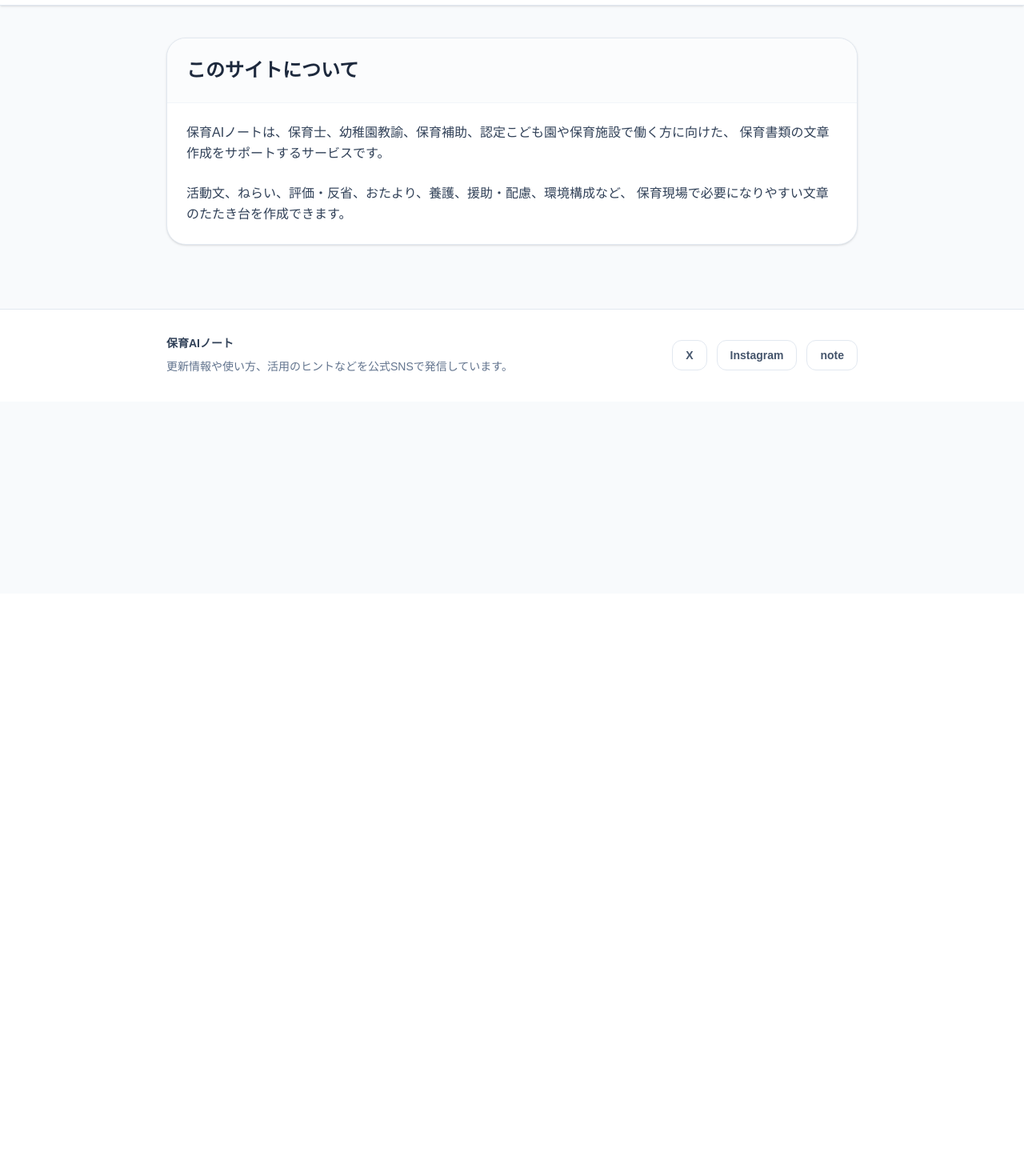
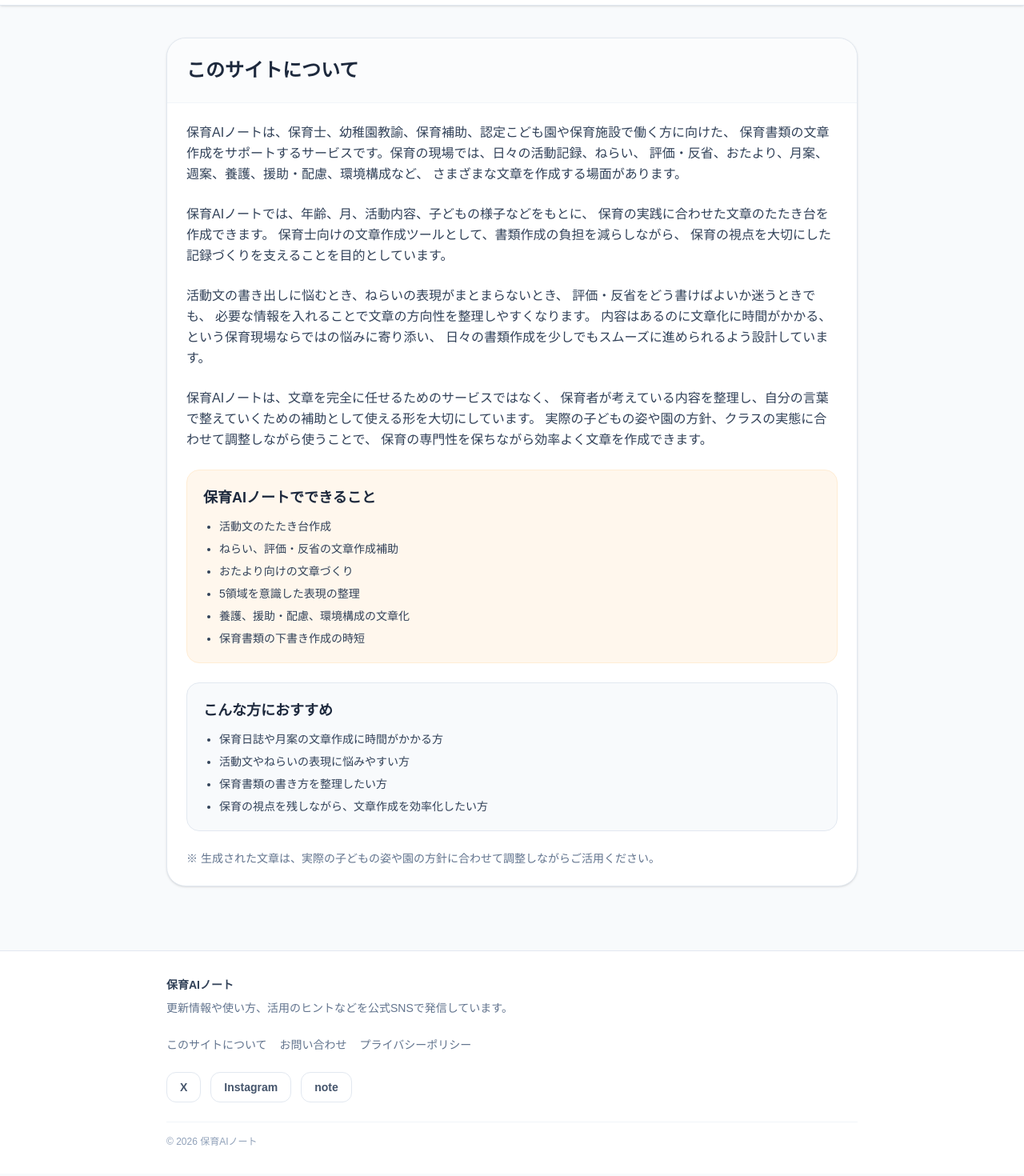
Before and after one commit to tatata-nanana/hoiku-ai-note, a Next.js app: page /about in a window 1280 px wide. Shown: the part 58-1528 px from the top of the page at 80% size. Before the commit the page ends 800 px from the top, so only its background shows below. Built offline with nearby package versions, Linux system fonts and the light colour scheme.

Commit message:
Add footer links to all pages

```diff
--- a/app/about/page.tsx
+++ b/app/about/page.tsx
@@ -4,7 +4,17 @@ import Link from "next/link";
 import React, { useEffect, useRef, useState } from "react";
 
 const IconSparkles = () => (
-  <svg xmlns="http://www.w3.org/2000/svg" width="20" height="20" viewBox="0 0 24 24" fill="none" stroke="currentColor" strokeWidth="2" strokeLinecap="round" strokeLinejoin="round">
+  <svg
+    xmlns="http://www.w3.org/2000/svg"
+    width="20"
+    height="20"
+    viewBox="0 0 24 24"
+    fill="none"
+    stroke="currentColor"
+    strokeWidth="2"
+    strokeLinecap="round"
+    strokeLinejoin="round"
+  >
     <path d="m12 3-1.912 5.813a2 2 0 0 1-1.275 1.275L3 12l5.813 1.912a2 2 0 0 1 1.275 1.275L12 21l1.912-5.813a2 2 0 0 1 1.275-1.275L21 12l-5.813-1.912a2 2 0 0 1-1.275-1.275L12 3Z" />
     <path d="M5 3v4" />
     <path d="M19 17v4" />
@@ -14,7 +24,17 @@ const IconSparkles = () => (
 );
 
 const IconMenu = () => (
-  <svg xmlns="http://www.w3.org/2000/svg" width="22" height="22" viewBox="0 0 24 24" fill="none" stroke="currentColor" strokeWidth="2" strokeLinecap="round" strokeLinejoin="round">
+  <svg
+    xmlns="http://www.w3.org/2000/svg"
+    width="22"
+    height="22"
+    viewBox="0 0 24 24"
+    fill="none"
+    stroke="currentColor"
+    strokeWidth="2"
+    strokeLinecap="round"
+    strokeLinejoin="round"
+  >
     <line x1="3" x2="21" y1="6" y2="6" />
     <line x1="3" x2="21" y1="12" y2="12" />
     <line x1="3" x2="21" y1="18" y2="18" />
@@ -97,11 +117,57 @@ export default function AboutPage() {
           <div className="p-6 space-y-6 text-slate-700 leading-relaxed">
             <p>
               保育AIノートは、保育士、幼稚園教諭、保育補助、認定こども園や保育施設で働く方に向けた、
-              保育書類の文章作成をサポートするサービスです。
+              保育書類の文章作成をサポートするサービスです。保育の現場では、日々の活動記録、ねらい、
+              評価・反省、おたより、月案、週案、養護、援助・配慮、環境構成など、
+              さまざまな文章を作成する場面があります。
             </p>
+
             <p>
-              活動文、ねらい、評価・反省、おたより、養護、援助・配慮、環境構成など、
-              保育現場で必要になりやすい文章のたたき台を作成できます。
+              保育AIノートでは、年齢、月、活動内容、子どもの様子などをもとに、
+              保育の実践に合わせた文章のたたき台を作成できます。
+              保育士向けの文章作成ツールとして、書類作成の負担を減らしながら、
+              保育の視点を大切にした記録づくりを支えることを目的としています。
+            </p>
+
+            <p>
+              活動文の書き出しに悩むとき、ねらいの表現がまとまらないとき、
+              評価・反省をどう書けばよいか迷うときでも、
+              必要な情報を入れることで文章の方向性を整理しやすくなります。
+              内容はあるのに文章化に時間がかかる、という保育現場ならではの悩みに寄り添い、
+              日々の書類作成を少しでもスムーズに進められるよう設計しています。
+            </p>
+
+            <p>
+              保育AIノートは、文章を完全に任せるためのサービスではなく、
+              保育者が考えている内容を整理し、自分の言葉で整えていくための補助として使える形を大切にしています。
+              実際の子どもの姿や園の方針、クラスの実態に合わせて調整しながら使うことで、
+              保育の専門性を保ちながら効率よく文章を作成できます。
+            </p>
+
+            <div className="rounded-2xl bg-orange-50 border border-orange-100 p-5">
+              <h2 className="text-lg font-bold text-slate-800 mb-3">保育AIノートでできること</h2>
+              <ul className="space-y-2 text-sm text-slate-700 list-disc pl-5">
+                <li>活動文のたたき台作成</li>
+                <li>ねらい、評価・反省の文章作成補助</li>
+                <li>おたより向けの文章づくり</li>
+                <li>5領域を意識した表現の整理</li>
+                <li>養護、援助・配慮、環境構成の文章化</li>
+                <li>保育書類の下書き作成の時短</li>
+              </ul>
+            </div>
+
+            <div className="rounded-2xl bg-slate-50 border border-slate-200 p-5">
+              <h2 className="text-lg font-bold text-slate-800 mb-3">こんな方におすすめ</h2>
+              <ul className="space-y-2 text-sm text-slate-700 list-disc pl-5">
+                <li>保育日誌や月案の文章作成に時間がかかる方</li>
+                <li>活動文やねらいの表現に悩みやすい方</li>
+                <li>保育書類の書き方を整理したい方</li>
+                <li>保育の視点を残しながら、文章作成を効率化したい方</li>
+              </ul>
+            </div>
+
+            <p className="text-sm text-slate-500">
+              ※ 生成された文章は、実際の子どもの姿や園の方針に合わせて調整しながらご活用ください。
             </p>
           </div>
         </div>
@@ -109,7 +175,7 @@ export default function AboutPage() {
 
       <footer className="mt-10 border-t border-slate-200 bg-white">
         <div className="max-w-4xl mx-auto px-4 py-8">
-          <div className="flex flex-col sm:flex-row sm:items-center sm:justify-between gap-6">
+          <div className="flex flex-col gap-6">
             <div className="space-y-2">
               <h2 className="text-sm font-bold text-slate-700">保育AIノート</h2>
               <p className="text-sm text-slate-500 leading-relaxed">
@@ -117,11 +183,54 @@ export default function AboutPage() {
               </p>
             </div>
 
+            <div className="flex flex-wrap gap-4 text-sm">
+              <Link
+                href="/about"
+                className="text-slate-500 hover:text-orange-600 transition"
+              >
+                このサイトについて
+              </Link>
+              <Link
+                href="/contact"
+                className="text-slate-500 hover:text-orange-600 transition"
+              >
+                お問い合わせ
+              </Link>
+              <Link
+                href="/privacy"
+                className="text-slate-500 hover:text-orange-600 transition"
+              >
+                プライバシーポリシー
+              </Link>
+            </div>
+
             <div className="flex flex-wrap gap-3">
-              <a href="https://x.com/hoiku_ai_note" rel="noopener noreferrer" className="px-4 py-2 rounded-xl border border-slate-200 text-sm font-bold text-slate-600 hover:bg-slate-50 hover:border-orange-200 hover:text-orange-600 transition">X</a>
-              <a href="https://www.instagram.com/hoiku_ai_note" rel="noopener noreferrer" className="px-4 py-2 rounded-xl border border-slate-200 text-sm font-bold text-slate-600 hover:bg-slate-50 hover:border-orange-200 hover:text-orange-600 transition">Instagram</a>
-              <a href="https://note.com/hoiku_ai_note" rel="noopener noreferrer" className="px-4 py-2 rounded-xl border border-slate-200 text-sm font-bold text-slate-600 hover:bg-slate-50 hover:border-orange-200 hover:text-orange-600 transition">note</a>
+              <a
+                href="https://x.com/hoiku_ai_note"
+                rel="noopener noreferrer"
+                className="px-4 py-2 rounded-xl border border-slate-200 text-sm font-bold text-slate-600 hover:bg-slate-50 hover:border-orange-200 hover:text-orange-600 transition"
+              >
+                X
+              </a>
+              <a
+                href="https://www.instagram.com/hoiku_ai_note"
+                rel="noopener noreferrer"
+                className="px-4 py-2 rounded-xl border border-slate-200 text-sm font-bold text-slate-600 hover:bg-slate-50 hover:border-orange-200 hover:text-orange-600 transition"
+              >
+                Instagram
+              </a>
+              <a
+                href="https://note.com/hoiku_ai_note"
+                rel="noopener noreferrer"
+                className="px-4 py-2 rounded-xl border border-slate-200 text-sm font-bold text-slate-600 hover:bg-slate-50 hover:border-orange-200 hover:text-orange-600 transition"
+              >
+                note
+              </a>
             </div>
+          </div>
+
+          <div className="mt-6 pt-4 border-t border-slate-100 text-xs text-slate-400">
+            © {new Date().getFullYear()} 保育AIノート
           </div>
         </div>
       </footer>
--- a/app/contact/page.tsx
+++ b/app/contact/page.tsx
@@ -4,7 +4,17 @@ import Link from "next/link";
 import React, { useEffect, useRef, useState } from "react";
 
 const IconSparkles = () => (
-  <svg xmlns="http://www.w3.org/2000/svg" width="20" height="20" viewBox="0 0 24 24" fill="none" stroke="currentColor" strokeWidth="2" strokeLinecap="round" strokeLinejoin="round">
+  <svg
+    xmlns="http://www.w3.org/2000/svg"
+    width="20"
+    height="20"
+    viewBox="0 0 24 24"
+    fill="none"
+    stroke="currentColor"
+    strokeWidth="2"
+    strokeLinecap="round"
+    strokeLinejoin="round"
+  >
     <path d="m12 3-1.912 5.813a2 2 0 0 1-1.275 1.275L3 12l5.813 1.912a2 2 0 0 1 1.275 1.275L12 21l1.912-5.813a2 2 0 0 1 1.275-1.275L21 12l-5.813-1.912a2 2 0 0 1-1.275-1.275L12 3Z" />
     <path d="M5 3v4" />
     <path d="M19 17v4" />
@@ -14,7 +24,17 @@ const IconSparkles = () => (
 );
 
 const IconMenu = () => (
-  <svg xmlns="http://www.w3.org/2000/svg" width="22" height="22" viewBox="0 0 24 24" fill="none" stroke="currentColor" strokeWidth="2" strokeLinecap="round" strokeLinejoin="round">
+  <svg
+    xmlns="http://www.w3.org/2000/svg"
+    width="22"
+    height="22"
+    viewBox="0 0 24 24"
+    fill="none"
+    stroke="currentColor"
+    strokeWidth="2"
+    strokeLinecap="round"
+    strokeLinejoin="round"
+  >
     <line x1="3" x2="21" y1="6" y2="6" />
     <line x1="3" x2="21" y1="12" y2="12" />
     <line x1="3" x2="21" y1="18" y2="18" />
@@ -108,13 +128,17 @@ export default function ContactPage() {
             >
               メールでお問い合わせする
             </a>
+
+            <p className="text-xs text-slate-400">
+              メールアプリが起動しない場合は、hoikuainote@gmail.com 宛に直接ご連絡ください。
+            </p>
           </div>
         </div>
       </main>
 
       <footer className="mt-10 border-t border-slate-200 bg-white">
         <div className="max-w-4xl mx-auto px-4 py-8">
-          <div className="flex flex-col sm:flex-row sm:items-center sm:justify-between gap-6">
+          <div className="flex flex-col gap-6">
             <div className="space-y-2">
               <h2 className="text-sm font-bold text-slate-700">保育AIノート</h2>
               <p className="text-sm text-slate-500 leading-relaxed">
@@ -122,11 +146,54 @@ export default function ContactPage() {
               </p>
             </div>
 
+            <div className="flex flex-wrap gap-4 text-sm">
+              <Link
+                href="/about"
+                className="text-slate-500 hover:text-orange-600 transition"
+              >
+                このサイトについて
+              </Link>
+              <Link
+                href="/contact"
+                className="text-slate-500 hover:text-orange-600 transition"
+              >
+                お問い合わせ
+              </Link>
+              <Link
+                href="/privacy"
+                className="text-slate-500 hover:text-orange-600 transition"
+              >
+                プライバシーポリシー
+              </Link>
+            </div>
+
             <div className="flex flex-wrap gap-3">
-              <a href="https://x.com/hoiku_ai_note" rel="noopener noreferrer" className="px-4 py-2 rounded-xl border border-slate-200 text-sm font-bold text-slate-600 hover:bg-slate-50 hover:border-orange-200 hover:text-orange-600 transition">X</a>
-              <a href="https://www.instagram.com/hoiku_ai_note" rel="noopener noreferrer" className="px-4 py-2 rounded-xl border border-slate-200 text-sm font-bold text-slate-600 hover:bg-slate-50 hover:border-orange-200 hover:text-orange-600 transition">Instagram</a>
-              <a href="https://note.com/hoiku_ai_note" rel="noopener noreferrer" className="px-4 py-2 rounded-xl border border-slate-200 text-sm font-bold text-slate-600 hover:bg-slate-50 hover:border-orange-200 hover:text-orange-600 transition">note</a>
+              <a
+                href="https://x.com/hoiku_ai_note"
+                rel="noopener noreferrer"
+                className="px-4 py-2 rounded-xl border border-slate-200 text-sm font-bold text-slate-600 hover:bg-slate-50 hover:border-orange-200 hover:text-orange-600 transition"
+              >
+                X
+              </a>
+              <a
+                href="https://www.instagram.com/hoiku_ai_note"
+                rel="noopener noreferrer"
+                className="px-4 py-2 rounded-xl border border-slate-200 text-sm font-bold text-slate-600 hover:bg-slate-50 hover:border-orange-200 hover:text-orange-600 transition"
+              >
+                Instagram
+              </a>
+              <a
+                href="https://note.com/hoiku_ai_note"
+                rel="noopener noreferrer"
+                className="px-4 py-2 rounded-xl border border-slate-200 text-sm font-bold text-slate-600 hover:bg-slate-50 hover:border-orange-200 hover:text-orange-600 transition"
+              >
+                note
+              </a>
             </div>
+          </div>
+
+          <div className="mt-6 pt-4 border-t border-slate-100 text-xs text-slate-400">
+            © {new Date().getFullYear()} 保育AIノート
           </div>
         </div>
       </footer>
--- a/app/page.tsx
+++ b/app/page.tsx
@@ -281,12 +281,12 @@ export default function App() {
     <div className="min-h-screen bg-slate-50 text-slate-900 pb-12">
       <header className="bg-white border-b border-slate-200 sticky top-0 z-20 shadow-sm">
         <div className="max-w-4xl mx-auto px-4 h-16 flex items-center justify-between">
-          <div className="flex items-center gap-2">
+          <Link href="/" className="flex items-center gap-2">
             <div className="bg-orange-100 p-2 rounded-lg text-orange-600">
               <IconSparkles />
             </div>
             <h1 className="text-xl font-bold">保育AIノート</h1>
-          </div>
+          </Link>
 
           <div className="relative" ref={menuRef}>
             <button
@@ -294,7 +294,6 @@ export default function App() {
               onClick={() => setMenuOpen((prev) => !prev)}
               className="flex items-center justify-center w-10 h-10 rounded-xl border border-slate-200 bg-white text-slate-600 hover:bg-slate-50 hover:border-orange-200 hover:text-orange-600 transition"
               aria-label="メニューを開く"
-              aria-expanded={menuOpen}
             >
               <IconMenu />
             </button>
@@ -515,6 +514,70 @@ export default function App() {
           </div>
         </section>
       </main>
+
+      <footer className="mt-10 border-t border-slate-200 bg-white">
+        <div className="max-w-4xl mx-auto px-4 py-8">
+          <div className="flex flex-col gap-6">
+            <div className="space-y-2">
+              <h2 className="text-sm font-bold text-slate-700">保育AIノート</h2>
+              <p className="text-sm text-slate-500 leading-relaxed">
+                更新情報や使い方、活用のヒントなどを公式SNSで発信しています。
+              </p>
+            </div>
+
+            <div className="flex flex-wrap gap-4 text-sm">
+              <Link
+                href="/about"
+                className="text-slate-500 hover:text-orange-600 transition"
+              >
+                このサイトについて
+              </Link>
+              <Link
+                href="/contact"
+                className="text-slate-500 hover:text-orange-600 transition"
+              >
+                お問い合わせ
+              </Link>
+              <Link
+                href="/privacy"
+                className="text-slate-500 hover:text-orange-600 transition"
+              >
+                プライバシーポリシー
+              </Link>
+            </div>
+
+            <div className="flex flex-wrap gap-3">
+              <a
+                href="https://x.com/hoiku_ai_note"
+                rel="noopener noreferrer"
+                className="px-4 py-2 rounded-xl border border-slate-200 text-sm font-bold text-slate-600 hover:bg-slate-50 hover:border-orange-200 hover:text-orange-600 transition"
+              >
+                X
+              </a>
+
+              <a
+                href="https://www.instagram.com/hoiku_ai_note"
+                rel="noopener noreferrer"
+                className="px-4 py-2 rounded-xl border border-slate-200 text-sm font-bold text-slate-600 hover:bg-slate-50 hover:border-orange-200 hover:text-orange-600 transition"
+              >
+                Instagram
+              </a>
+
+              <a
+                href="https://note.com/hoiku_ai_note"
+                rel="noopener noreferrer"
+                className="px-4 py-2 rounded-xl border border-slate-200 text-sm font-bold text-slate-600 hover:bg-slate-50 hover:border-orange-200 hover:text-orange-600 transition"
+              >
+                note
+              </a>
+            </div>
+          </div>
+
+          <div className="mt-6 pt-4 border-t border-slate-100 text-xs text-slate-400">
+            © {new Date().getFullYear()} 保育AIノート
+          </div>
+        </div>
+      </footer>
     </div>
   );
 }
--- a/app/privacy/page.tsx
+++ b/app/privacy/page.tsx
@@ -4,7 +4,17 @@ import Link from "next/link";
 import React, { useEffect, useRef, useState } from "react";
 
 const IconSparkles = () => (
-  <svg xmlns="http://www.w3.org/2000/svg" width="20" height="20" viewBox="0 0 24 24" fill="none" stroke="currentColor" strokeWidth="2" strokeLinecap="round" strokeLinejoin="round">
+  <svg
+    xmlns="http://www.w3.org/2000/svg"
+    width="20"
+    height="20"
+    viewBox="0 0 24 24"
+    fill="none"
+    stroke="currentColor"
+    strokeWidth="2"
+    strokeLinecap="round"
+    strokeLinejoin="round"
+  >
     <path d="m12 3-1.912 5.813a2 2 0 0 1-1.275 1.275L3 12l5.813 1.912a2 2 0 0 1 1.275 1.275L12 21l1.912-5.813a2 2 0 0 1 1.275-1.275L21 12l-5.813-1.912a2 2 0 0 1-1.275-1.275L12 3Z" />
     <path d="M5 3v4" />
     <path d="M19 17v4" />
@@ -14,7 +24,17 @@ const IconSparkles = () => (
 );
 
 const IconMenu = () => (
-  <svg xmlns="http://www.w3.org/2000/svg" width="22" height="22" viewBox="0 0 24 24" fill="none" stroke="currentColor" strokeWidth="2" strokeLinecap="round" strokeLinejoin="round">
+  <svg
+    xmlns="http://www.w3.org/2000/svg"
+    width="22"
+    height="22"
+    viewBox="0 0 24 24"
+    fill="none"
+    stroke="currentColor"
+    strokeWidth="2"
+    strokeLinecap="round"
+    strokeLinejoin="round"
+  >
     <line x1="3" x2="21" y1="6" y2="6" />
     <line x1="3" x2="21" y1="12" y2="12" />
     <line x1="3" x2="21" y1="18" y2="18" />
@@ -145,7 +165,7 @@ export default function PrivacyPage() {
 
       <footer className="mt-10 border-t border-slate-200 bg-white">
         <div className="max-w-4xl mx-auto px-4 py-8">
-          <div className="flex flex-col sm:flex-row sm:items-center sm:justify-between gap-6">
+          <div className="flex flex-col gap-6">
             <div className="space-y-2">
               <h2 className="text-sm font-bold text-slate-700">保育AIノート</h2>
               <p className="text-sm text-slate-500 leading-relaxed">
@@ -153,11 +173,54 @@ export default function PrivacyPage() {
               </p>
             </div>
 
+            <div className="flex flex-wrap gap-4 text-sm">
+              <Link
+                href="/about"
+                className="text-slate-500 hover:text-orange-600 transition"
+              >
+                このサイトについて
+              </Link>
+              <Link
+                href="/contact"
+                className="text-slate-500 hover:text-orange-600 transition"
+              >
+                お問い合わせ
+              </Link>
+              <Link
+                href="/privacy"
+                className="text-slate-500 hover:text-orange-600 transition"
+              >
+                プライバシーポリシー
+              </Link>
+            </div>
+
             <div className="flex flex-wrap gap-3">
-              <a href="https://x.com/hoiku_ai_note" rel="noopener noreferrer" className="px-4 py-2 rounded-xl border border-slate-200 text-sm font-bold text-slate-600 hover:bg-slate-50 hover:border-orange-200 hover:text-orange-600 transition">X</a>
-              <a href="https://www.instagram.com/hoiku_ai_note" rel="noopener noreferrer" className="px-4 py-2 rounded-xl border border-slate-200 text-sm font-bold text-slate-600 hover:bg-slate-50 hover:border-orange-200 hover:text-orange-600 transition">Instagram</a>
-              <a href="https://note.com/hoiku_ai_note" rel="noopener noreferrer" className="px-4 py-2 rounded-xl border border-slate-200 text-sm font-bold text-slate-600 hover:bg-slate-50 hover:border-orange-200 hover:text-orange-600 transition">note</a>
+              <a
+                href="https://x.com/hoiku_ai_note"
+                rel="noopener noreferrer"
+                className="px-4 py-2 rounded-xl border border-slate-200 text-sm font-bold text-slate-600 hover:bg-slate-50 hover:border-orange-200 hover:text-orange-600 transition"
+              >
+                X
+              </a>
+              <a
+                href="https://www.instagram.com/hoiku_ai_note"
+                rel="noopener noreferrer"
+                className="px-4 py-2 rounded-xl border border-slate-200 text-sm font-bold text-slate-600 hover:bg-slate-50 hover:border-orange-200 hover:text-orange-600 transition"
+              >
+                Instagram
+              </a>
+              <a
+                href="https://note.com/hoiku_ai_note"
+                rel="noopener noreferrer"
+                className="px-4 py-2 rounded-xl border border-slate-200 text-sm font-bold text-slate-600 hover:bg-slate-50 hover:border-orange-200 hover:text-orange-600 transition"
+              >
+                note
+              </a>
             </div>
+          </div>
+
+          <div className="mt-6 pt-4 border-t border-slate-100 text-xs text-slate-400">
+            © {new Date().getFullYear()} 保育AIノート
           </div>
         </div>
       </footer>
```
